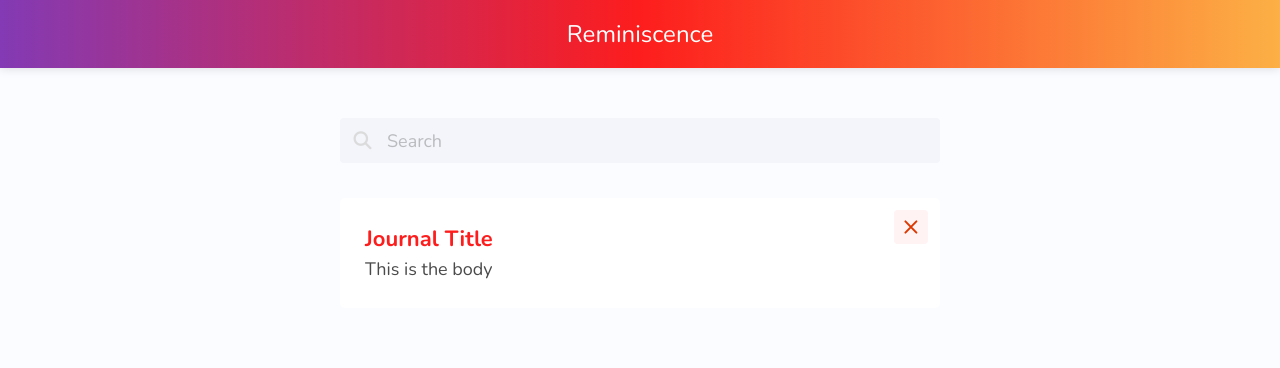
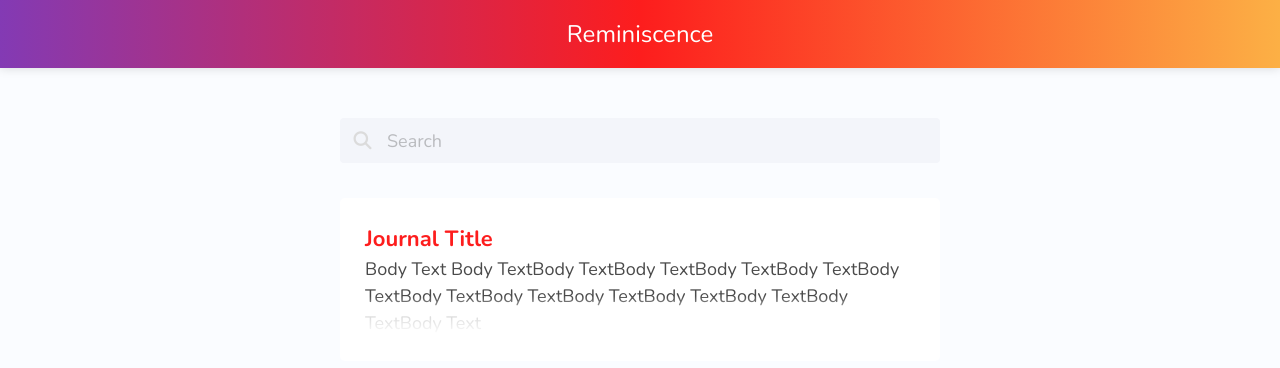
Before and after one commit to hunnain-atif/reminiscence, an Angular app in the folder reminiscence-frontend/: page / in a window 1280 px wide. Shown: the top 368 px of the page. Built offline with nearby package versions, Linux system fonts and the light colour scheme.

Commit message:
journal card overflow styling

```diff
--- a/reminiscence-frontend/src/app/journal-card/journal-card.component.html
+++ b/reminiscence-frontend/src/app/journal-card/journal-card.component.html
@@ -2,7 +2,8 @@
     <div class="journal-card-content">
         <h1 class="journal-card-title">Journal Title</h1>
         <div class="journal-card-body">
-            This is the body
+            <p>Body Text Body TextBody TextBody TextBody TextBody TextBody TextBody TextBody TextBody TextBody TextBody TextBody TextBody Text </p>
+            <div class="fade-out-truncation"></div>
         </div>
     </div>
 
--- a/reminiscence-frontend/src/app/journal-card/journal-card.component.scss
+++ b/reminiscence-frontend/src/app/journal-card/journal-card.component.scss
@@ -10,6 +10,10 @@
   &:hover {
     cursor: pointer;
     box-shadow: 0 0 0 4px rgba(black, 0.07);
+    .delete-button {
+      opacity: 1;
+      transition-delay: 0.35;
+    }
   }
 
   .journal-card-content {
@@ -19,6 +23,25 @@
       font-size: 22px;
       font-weight: bold;
       color: $red;
+    }
+
+    .journal-card-body {
+      position: relative;
+      max-height: 80px;
+      overflow: hidden;
+
+      .fade-out-truncation {
+        position: absolute;
+        bottom: 0;
+        height: 50%;
+        width: 100%;
+        background: linear-gradient(
+          to bottom,
+          rgba(white, 0) 0%,
+          rgba(white, 0.8) 50%,
+          white 100%
+        );
+      }
     }
   }
 }
@@ -34,4 +57,14 @@
   background-image: url("../../assets/delete_icon.svg");
   background-color: $light-red;
   border-radius: 4px;
+  opacity: 0;
+  transition: opacity 0.2 ease-out;
+
+  &:hover {
+    background-color: darken($light-red, 5%);
+  }
+
+  &:active {
+    background-color: darken($light-red, 7%);
+  }
 }
```
